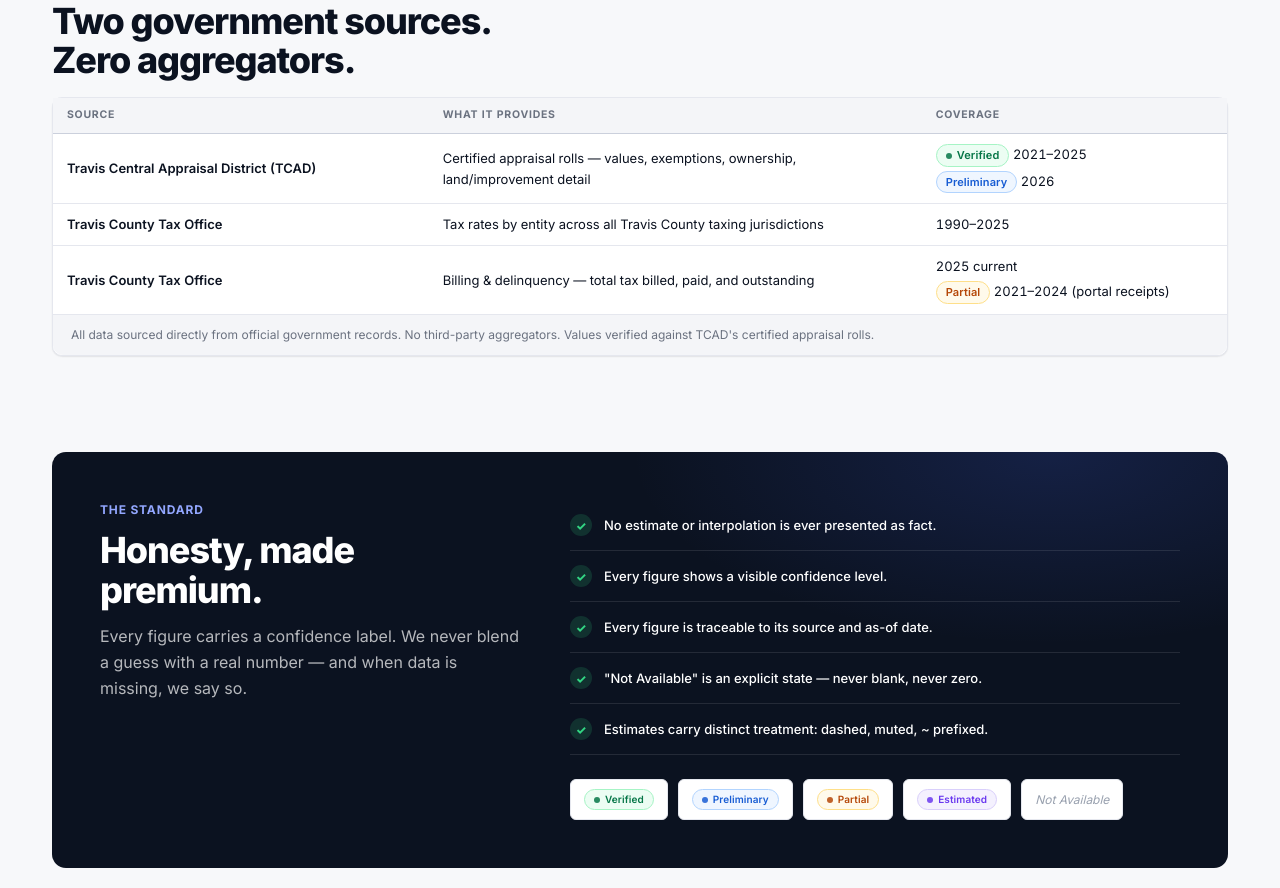
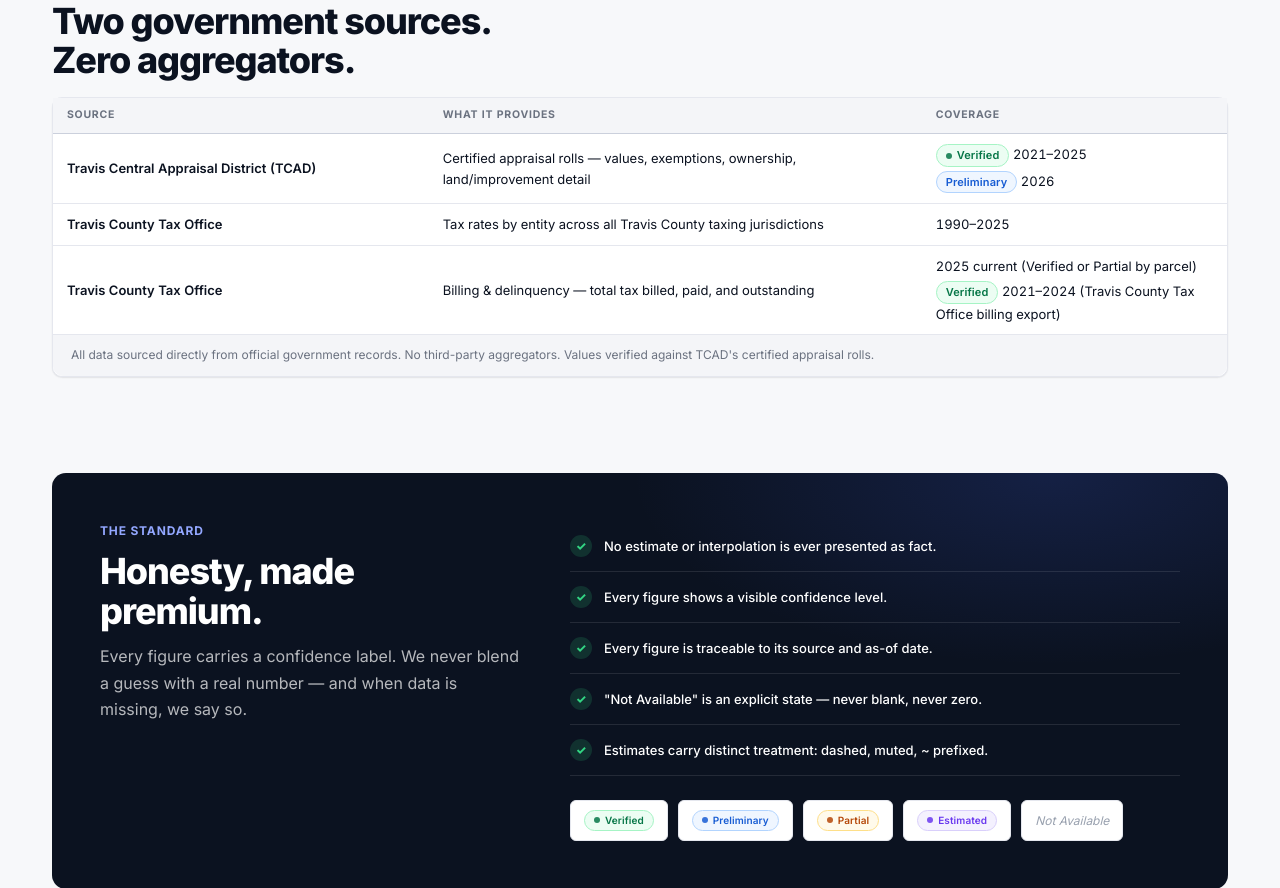
Before and after one commit to aicodingg/parcelytics, a Flask app: page /about in a window 1280 px wide. Shown: the part 1828-2716 px from the top of the page. Run offline with Flask 3, Linux system fonts and the light colour scheme; some libraries are stand-ins or nearby versions.

Commit message:
Fix stale 2021-2024 billing coverage language in About/Home pages
Both pages described 2021-2024 billing as "Partial (portal receipts)",
which was accurate before this project's PIR bulk-load work but is now
outdated -- 2021-2024 billing is comprehensive, verified, PIR-sourced
data. Updated copy to reflect the real, current state of the data.

```diff
--- a/templates/about.html
+++ b/templates/about.html
@@ -86,7 +86,7 @@
             <tr>
               <td class="fw-semibold">Travis County Tax Office</td>
               <td>Billing &amp; delinquency — total tax billed, paid, and outstanding</td>
-              <td>2025 current<br><span class="badge-partial mt-1 d-inline-block">Partial</span> 2021–2024 (portal receipts)</td>
+              <td>2025 current (Verified or Partial by parcel)<br><span class="badge-verified mt-1 d-inline-block">Verified</span> 2021–2024 (Travis County Tax Office billing export)</td>
             </tr>
           </tbody>
         </table>
--- a/templates/base.html
+++ b/templates/base.html
@@ -114,7 +114,7 @@
       <strong>Data as of:</strong>
       Appraisal — 2025 Certified (Jul 2025) · 2026 Preliminary (Jun 9, 2026)
       &nbsp;|&nbsp; Tax rates — 2025 (latest certified)
-      &nbsp;|&nbsp; Billing — 2025 Verified · 2021–2024 Partial (portal receipts)
+      &nbsp;|&nbsp; Billing — 2025 current (Verified/Partial by parcel) · 2021–2024 Verified (county billing export)
     </span>
   </div>
   <div class="footer-bottom">
```
